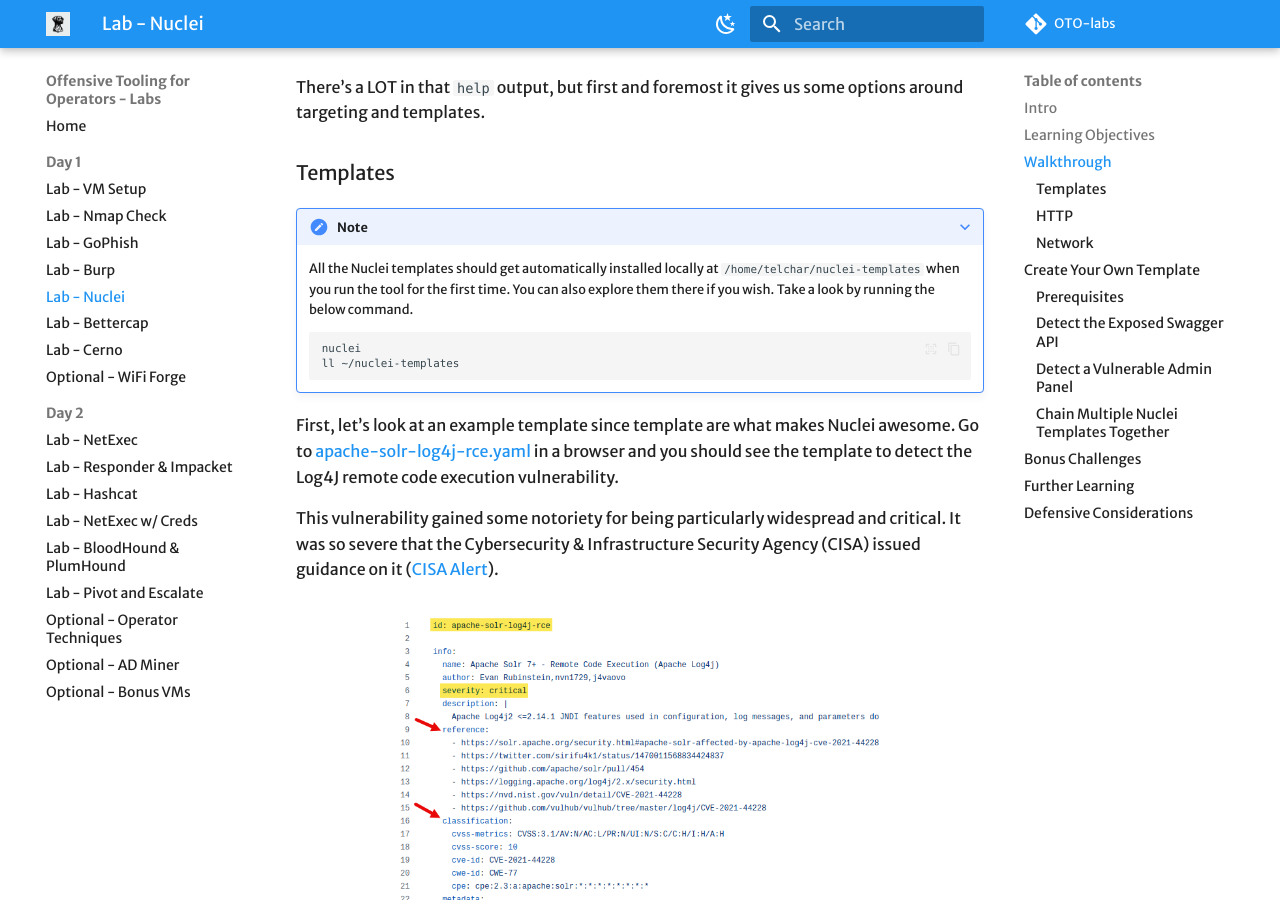
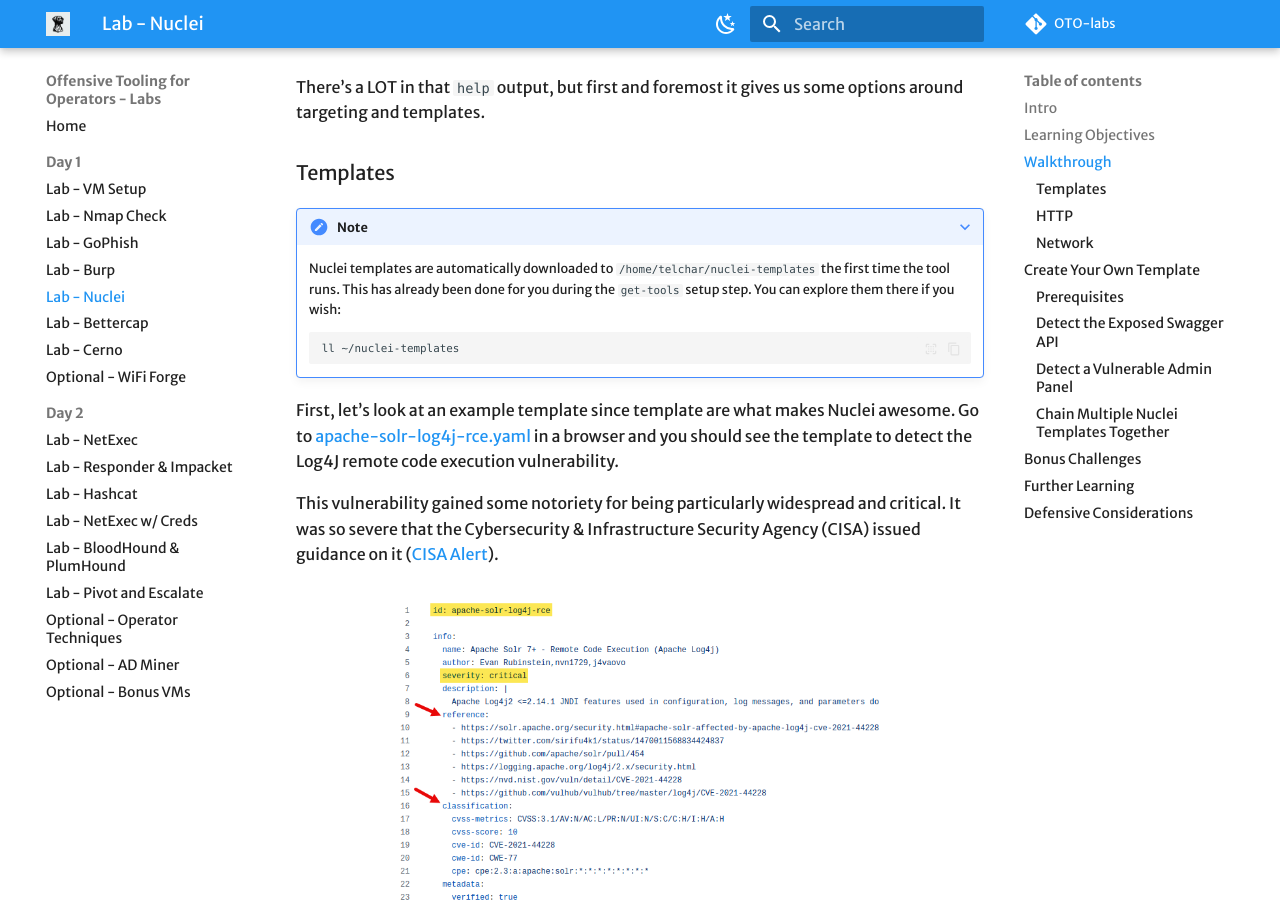
Before and after one commit to ridgebackinfosec/OTO-labs, an MkDocs documentation site: the page built from docs/labs/nuclei/index.md, in a window 1280 px wide and 900 px high, scrolled down 1471 px. Built offline with MkDocs 1.6.1 and Material for MkDocs 9.7.7, drawn with Linux system fonts in a browser that asks for light colours; some web fonts are replaced; comment, search, counter and statistics services are not loaded.

Commit message:
move nuclei template download to get-tools install step

````diff
--- a/docs/labs/nuclei/index.md
+++ b/docs/labs/nuclei/index.md
@@ -51,10 +51,9 @@
 ### Templates
 
 ???+ note
-    All the Nuclei templates should get automatically installed locally at `/home/telchar/nuclei-templates` when you run the tool for the first time. You can also explore them there if you wish. Take a look by running the below command.
+    Nuclei templates are automatically downloaded to `/home/telchar/nuclei-templates` the first time the tool runs. This has already been done for you during the `get-tools` setup step. You can explore them there if you wish:
 
     ```bash
-    nuclei
     ll ~/nuclei-templates
     ```
 
````
Also changed, not shown: 1 other file.
